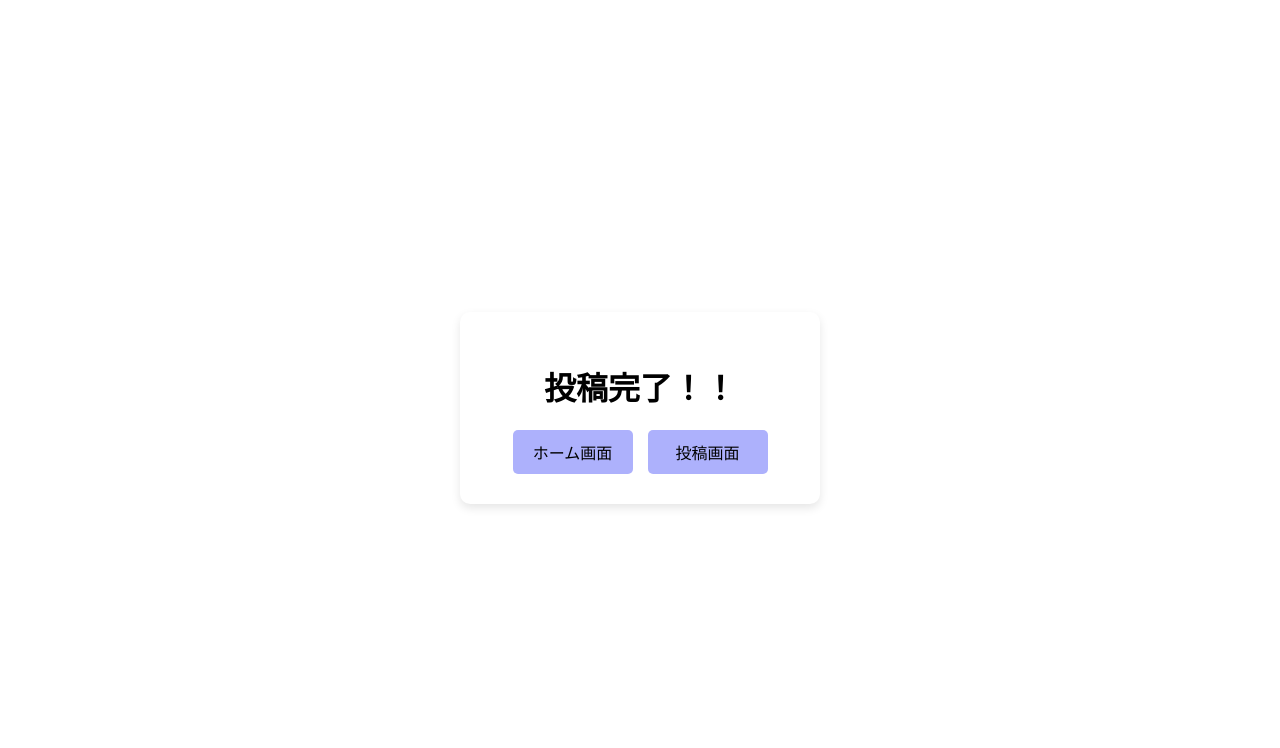
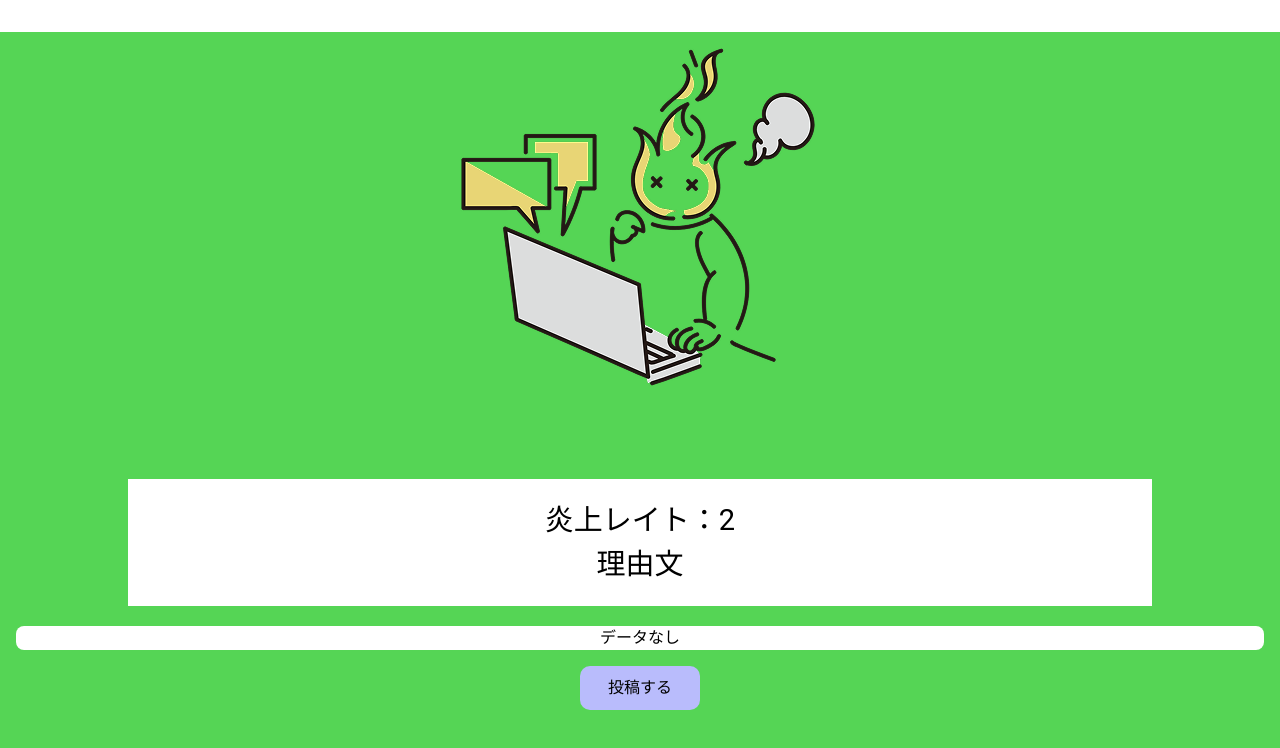
Before and after one commit to uyukigakata/enjop, a Vue app in the folder frontend/: page /result in a window 1280 px wide. Shown: the top 748 px of the page. Built offline with nearby package versions, Linux system fonts and the light colour scheme; the HTML template or start-up script is replaced by a standard one.

Commit message:
UI改修・関数紐づけ

```diff
--- a/frontend/src/App.vue
+++ b/frontend/src/App.vue
@@ -106,7 +106,7 @@ async function postToBlueSkyWithVideo() {
   <div class="flex items-center justify-center flex-col mt-8">
 
 
-    <p>1. テキストを入力!!!hamo</p>
+    <p>1. テキストを入力</p>
     <textarea v-model="text"
       class="mt-2 text-sm text-gray-900 border border-gray-300 rounded-lg cursor-pointer bg-gray-50 dark:text-gray-400 focus:outline-none dark:bg-gray-700 dark:border-gray-600 dark:placeholder-gray-400"
       style="height: 80px;"></textarea>
--- /dev/null
+++ b/frontend/src/plugins/vuetify.ts
@@ -0,0 +1,6 @@
+import 'vuetify/styles'; // 必要なVuetifyのスタイルをインポート
+import { createVuetify } from 'vuetify';
+
+const vuetify = createVuetify(); // Vuetifyインスタンスの作成
+
+export default vuetify; // Vuetifyインスタンスをエクスポート
--- a/frontend/src/views/LoadView.vue
+++ b/frontend/src/views/LoadView.vue
@@ -2,7 +2,7 @@
     <div class="fixed inset-0 flex items-center justify-center bg-gray-900 bg-opacity-50">
       <div class="flex flex-col items-center">
         <div class="animate-spin rounded-full h-16 w-16 border-t-4 border-blue-500"></div>
-        <p class="mt-4 text-white">処理中...</p>
+        <p class="mt-4 text-black">処理中...</p>
       </div>
     </div>
   </template>
--- a/frontend/src/views/PostView.vue
+++ b/frontend/src/views/PostView.vue
@@ -1,22 +1,23 @@
 <template>
+  <div class="postView">
     <div class="flex items-center justify-center flex-col mt-8">
       <p>1. テキストを入力</p>
       <textarea v-model="text"
         class="mt-2 text-sm text-gray-900 border border-gray-300 rounded-lg cursor-pointer bg-gray-50 dark:text-gray-400 focus:outline-none dark:bg-gray-700 dark:border-gray-600 dark:placeholder-gray-400"
         style="height: 80px;"></textarea>
-
+      <div class="fileupload">
         <p class="mt-4">2. 動画ファイルをここにアップロード</p>
         <input type="file" @change="onChooseFile"
         class="mt-2 text-sm text-gray-900 border border-gray-300 rounded-lg cursor-pointer bg-gray-50 dark:text-gray-400 focus:outline-none dark:bg-gray-700 dark:border-gray-600 dark:placeholder-gray-400" />
-
+      </div>
       <button @click="startUpload" class="bg-blue-500 hover:bg-blue-700 text-white font-bold py-2 px-4 rounded mt-2">
         投稿
       </button>
+    </div>
+  </div>
 
     <LoadView v-if="isLoading" />
-
-
-    <v-dialog v-model="dialog" width="500">
+    <v-dialog  v-model="dialog" width="500">
       <v-card>
         <v-card-title class="text-h5 grey lighten-2">
           解析結果
@@ -40,7 +41,7 @@
         </v-card-actions>
       </v-card>
     </v-dialog>
-  </div>
+
 </template>
 
 <script setup lang="ts">
@@ -95,6 +96,8 @@ const startUpload = async () => {
   await uploadVideo();
   //終了
   isLoading.value = false;
+  //dialogを表示
+  dialog.value=true;
 };
 
 //動画アップロード
@@ -139,12 +142,40 @@ const uploadVideo = async () => {
 }
 
 const navigateToResult = () => {
-  router.push({ path: '/result', query: {rating: responseMessage.value.rating } });
+  //router.push({ path: '/result', query: {rating: responseMessage.value.rating } });
+  const lawsJson = JSON.stringify(responseMessage.value.laws);
+
+  router.push({
+    path: '/result',
+    query: {
+      rating: responseMessage.value.rating,
+      comment: responseMessage.value.comment,
+      laws: lawsJson, // Pass the serialized laws
+    },
+  });
 };
 
 
 </script>
 
 <style scoped>
-/* 必要に応じてスタイルを追加 */
+.postView{
+  text-align: center;
+}
+
+button {
+  background-color: #B9BCFC;
+  border: none;
+  color: white;
+  font-size: 16px;
+  padding: 10px 20px;
+  border-radius: 10px;
+  cursor: pointer;
+  width: 120px;
+}
+
+button:hover {
+  background-color: #9196f8; /* ボタンホバー時の色 */
+}
+
 </style>
--- a/frontend/src/views/ResultView.vue
+++ b/frontend/src/views/ResultView.vue
@@ -1,22 +1,25 @@
 <template>
+  <div class="resultView">
     <div class="result min-h-screen" :class="ratingClass">
-    <div class="flex items-center justify-center flex-col mt-8">
+      <div class="flex items-center justify-center flex-col mt-8 w-full">
         <img src="./image/enjop_logo.png" alt="logo">
       </div>
       <div class="enjo_rate">
           <p>炎上レイト：{{ responseMessage.rating }}</p>
           <p class="text-center text-xl">理由文</p>
       </div>
-
-    <div class="mt-8 border-2 border-gray-300 p-4 mx-4 my-4">
-      <p class="mt-4">{{ responseMessage.comment }}</p>
+      <div>
+        <p class="mt-4 ml-4 mr-4 mb-4 p-4 rounded-lg bg-white">{{ responseMessage.comment }}</p>
         <ul class="justify-center flex flex-wrap flex-col">
-        <li v-for="law in responseMessage.laws" :key="law.law_id">
+          <li v-for="law in responseMessage.laws" :key="law.law_id" class="w-full mb-4">
+            <div class="m-4 ml-8 mr-8 p-4 border-2 border-gray-300 rounded-lg shadow-md bg-white">
               <LawItem :law="law" />
+            </div>
           </li>
         </ul>
       </div>
       <button class="toConfirmPost" @click="navigateToConfirmPost">投稿する</button>
+    </div>
 </div>
 </template>
 
@@ -49,6 +52,7 @@ onMounted(() => {
   console.log("route.query.laws:", route.query.laws);
   responseMessage.value.rating = Number(route.query.rating) || 2;
   responseMessage.value.comment =  String(route.query.comment || "データなし");
+  console.log(responseMessage.value.comment);
 
   if (route.query.laws) {
     try {
@@ -70,6 +74,9 @@ const navigateToConfirmPost = () => {
 </script>
 
 <style scoped>
+.resultView{
+  text-align: center;
+}
 .min-h-screen {
   min-height: 100vh;
   justify-content: center;
```
Also changed, not shown: frontend/src/main.ts (+8 -4 lines). Lines whose indentation alone changed are shown as unchanged.
